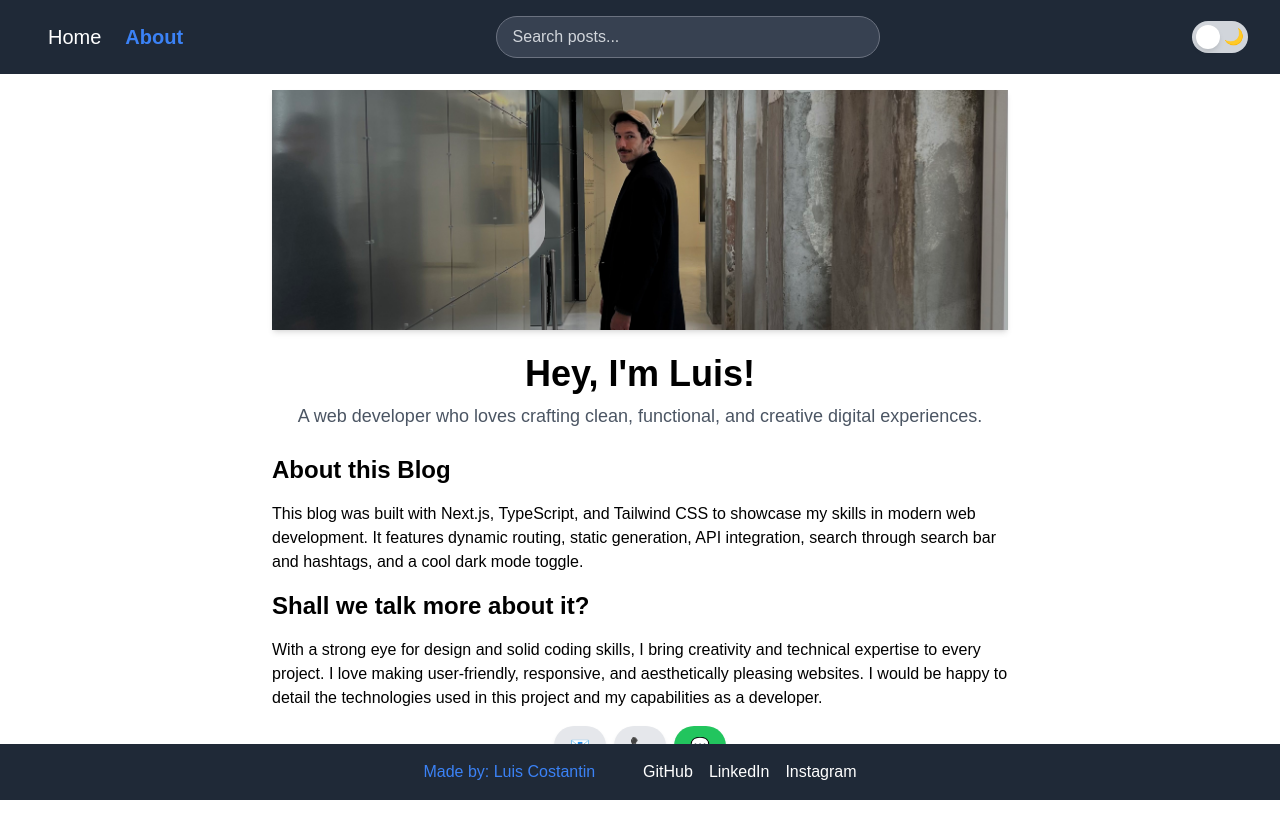
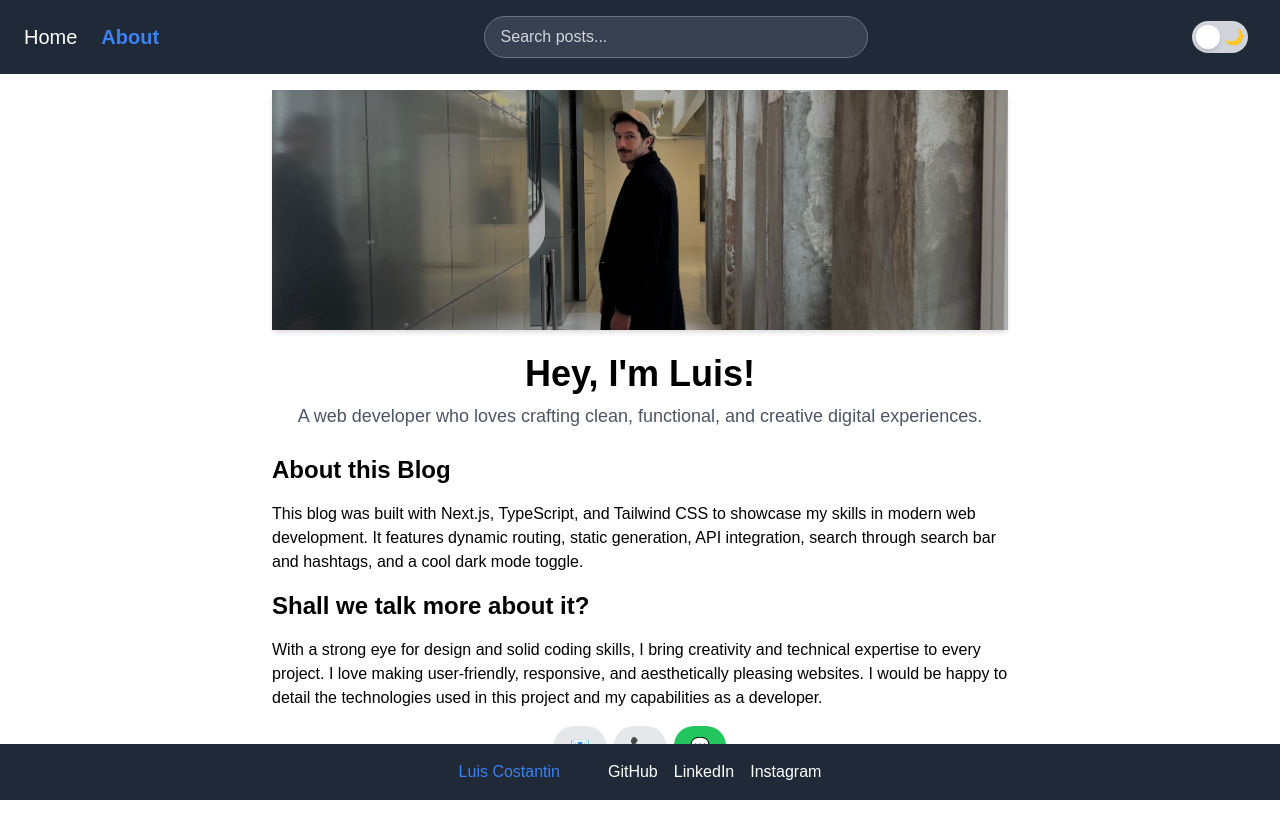
Before and after one commit to luisclaudioc/luis-costantin-blog, a Next.js app: page /about in a window 1280 px wide. Shown: the top 838 px of the page. Built offline with nearby package versions, Linux system fonts and the light colour scheme.

Commit message:
search bar margin fix

```diff
--- a/components/Footer.tsx
+++ b/components/Footer.tsx
@@ -2,7 +2,7 @@ export default function Footer() {
   return (
     <footer className="p-4 bg-gray-800 text-white text-center fixed bottom-0 w-full">
       <div className="flex justify-center items-center space-x-4">
-        <span className="text-blue-500 pr-8">Made by: Luis Costantin</span>
+        <span className="text-blue-500 pr-8">Luis Costantin</span>
         <a href="https://github.com/luisclaudioc" target="_blank" className="hover:underline">
           GitHub
         </a>
--- a/components/Navbar.tsx
+++ b/components/Navbar.tsx
@@ -17,7 +17,7 @@ export default function Navbar({ searchQuery, setSearchQuery }: NavbarProps) {
     <nav className="p-4 bg-gray-800 text-white flex justify-between items-center">
       <div className="flex space-x-4">
         <Link href="/" className={`hover:underline ${isActive("/")}`}>
-          <span className="text-xl pl-8">Home</span>
+          <span className="text-xl pl-2">Home</span>
         </Link>
         <Link href="/about" className={`hover:underline ${isActive("/about")}`}>
           <span className="text-xl pl-2">About</span>
--- a/components/SearchBar.tsx
+++ b/components/SearchBar.tsx
@@ -12,7 +12,7 @@ export default function SearchBar({ searchQuery, setSearchQuery }: SearchBarProp
       value={searchQuery}
       onChange={(e) => setSearchQuery(e.target.value)}
       placeholder="Search posts..."
-      className="w-full sm:w-72 md:w-96 px-4 py-2 border border-gray-500 rounded-full bg-gray-700 text-white placeholder-gray-300 focus:outline-none focus:ring-2 focus:ring-blue-500"
+      className="w-full sm:w-72 md:w-96 px-4 py-2 mx-6 border border-gray-500 rounded-full bg-gray-700 text-white placeholder-gray-300 focus:outline-none focus:ring-2 focus:ring-blue-500"
     />
   );
 }
```
Also changed, not shown: 1 other file (tests, documents, lock files or other folders).
